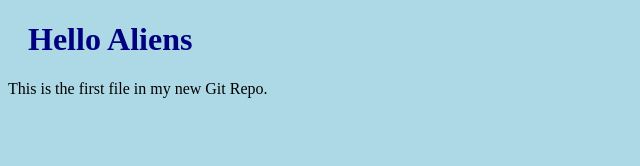
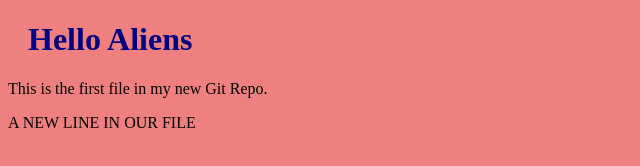
Before and after one commit to NaniPallapu/hello-world, a plain HTML site: page index.html in a window 1280 px wide. Shown: the whole page, without its empty margins (0-640 px from the left). Drawn offline with Linux system fonts and the light colour scheme.

Commit message:
UPDATED index.html with a new line

```diff
--- a/index.css
+++ b/index.css
@@ -1,5 +1,5 @@
 body {
-    background-color: lightblue;
+    background-color:  lightcoral;
     }
 
     h1 {
--- a/index.html
+++ b/index.html
@@ -9,6 +9,7 @@
 
 <h1>Hello Aliens</h1>
 <p>This is the first file in my new Git Repo.</p>
+<p> A NEW LINE IN OUR FILE </p>
 
 </body>
 </html>
```
Also changed, not shown: welcome.html (+1 -1 lines).
